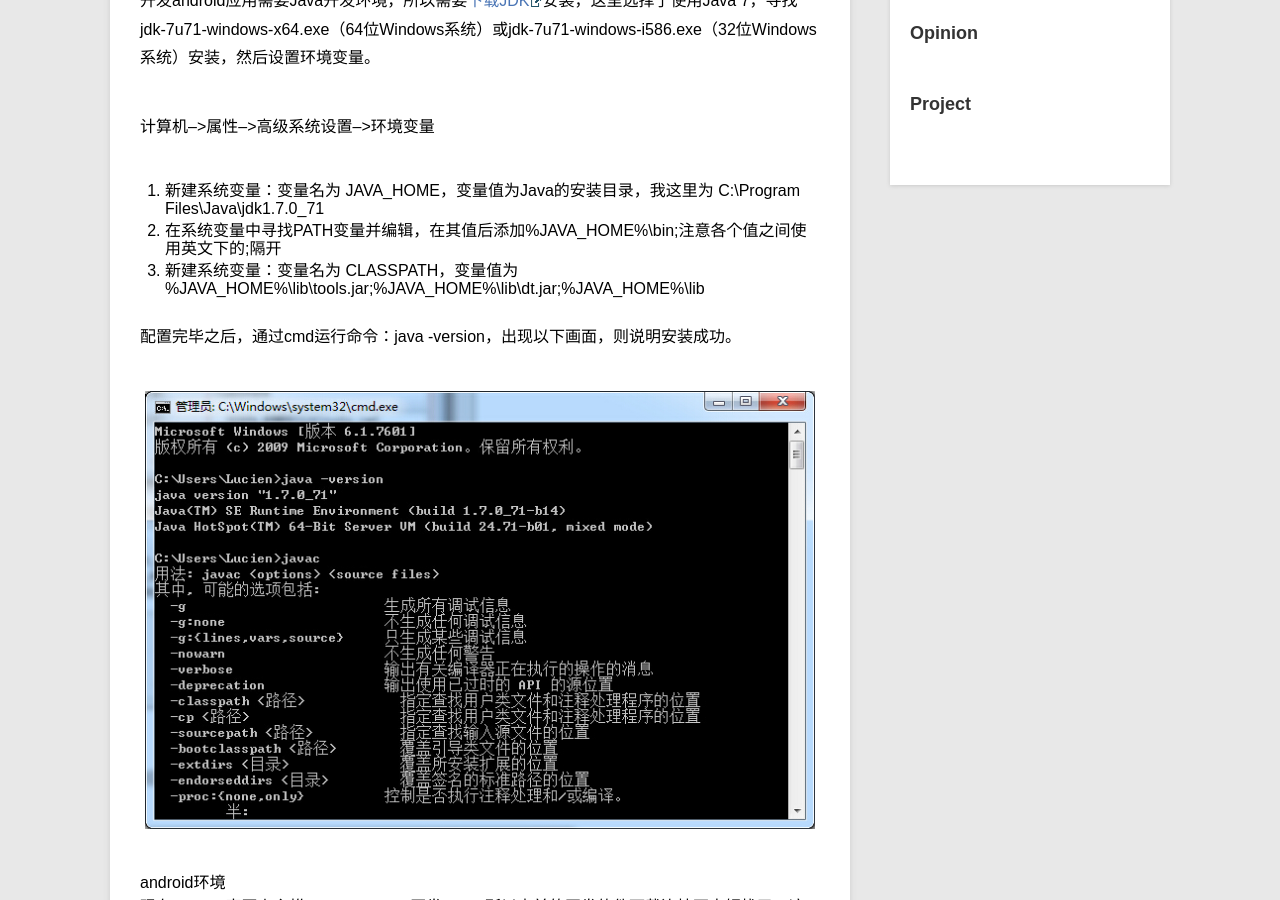
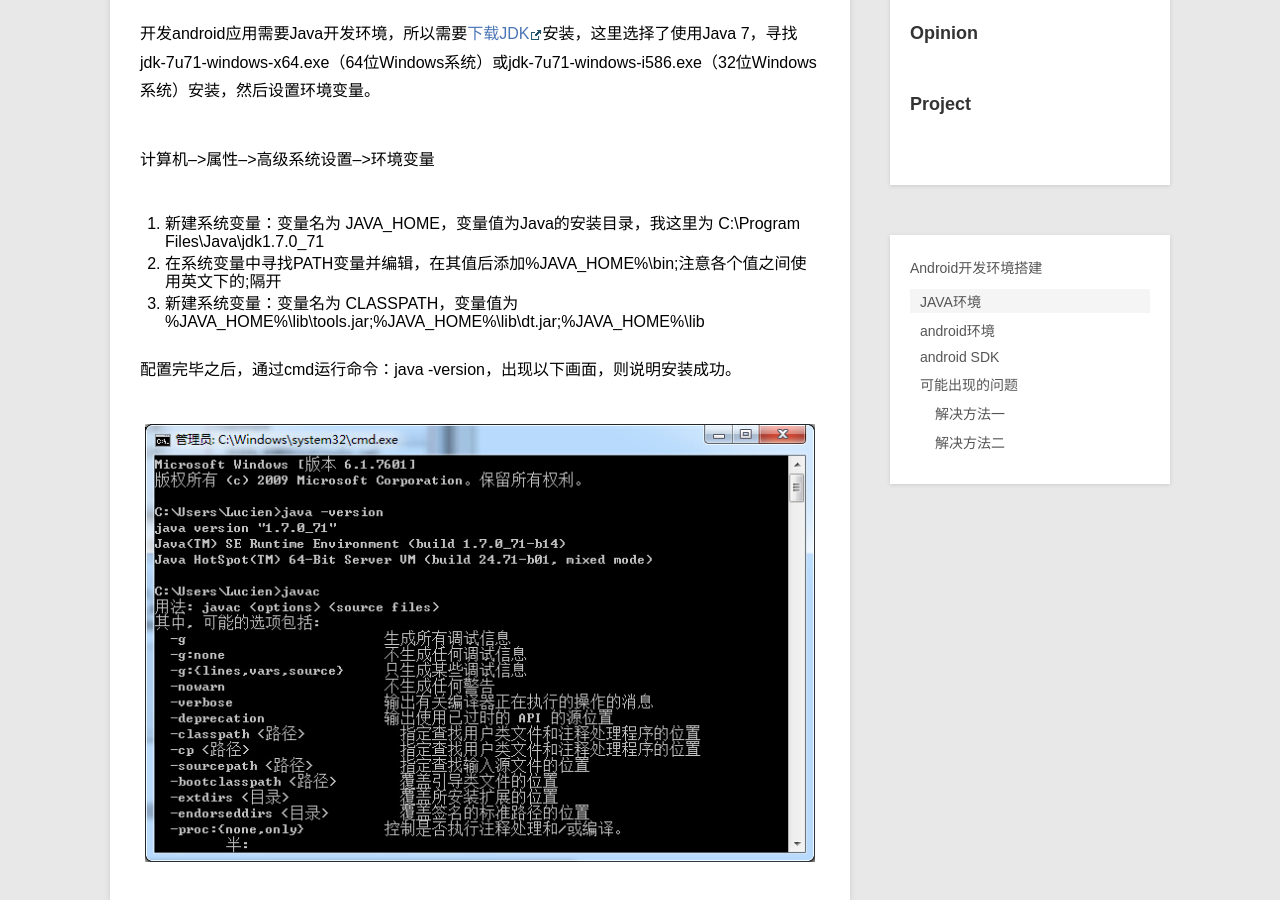
Before and after one commit to loveqingyatou/loveqingyatou.github.io, a Jekyll site: the page built from _posts/blog/2015-4-14-android-development-environment.md, in a window 1280 px wide and 900 px high, scrolled down 390 px. Built offline with Jekyll 4.4.1, drawn with Linux system fonts in a browser that asks for light colours; Markdown is read by kramdown in place of the engine named in the settings.

Commit message:
android environment modify

```diff
--- a/_posts/blog/2015-4-14-android-development-environment.md
+++ b/_posts/blog/2015-4-14-android-development-environment.md
@@ -7,7 +7,7 @@
 
 现在[android开发官网][2]主推Android Studio来开发android应用程序，但是之前广泛使用的是Eclipse，所以还是使用Eclipse来搭建环境吧。
 
-# JAVA环境 #
+## JAVA环境 ##
 开发android应用需要Java开发环境，所以需要[下载JDK][3]安装，这里选择了使用Java 7，寻找jdk-7u71-windows-x64.exe（64位Windows系统）或jdk-7u71-windows-i586.exe（32位Windows系统）安装，然后设置环境变量。
 
 计算机-->属性-->高级系统设置-->环境变量
@@ -23,7 +23,7 @@
 ![Java version](/images/android-env/javaenv.jpg)
 
 
-# android环境 #
+## android环境 ##
 现在android官网上主推Android Studio开发IDE，所以之前的开发软件下载连接不太好找了，这里指的是adt-bundle-windows压缩包系列，里面包含了android的SDK和eclipse，解压即可使用，比较方便，下载的话可以在迅雷直接新建下载链接http://dl.google.com/android/adt/adt-bundle-windows-x86-20140702.zip或者http://dl.google.com/android/adt/adt-bundle-windows-x86_64-20140702.zip即可，分别为32位和64位操作系统。
 
 这里下载了adt-bundle-windows-x86-20140702，直接解压，这里我解压到了E盘。解压后文件夹目录结构为
@@ -36,21 +36,21 @@
 这里说明一下ANDROID_SDK_HOME系统变量的作用，在创建管理AVD的时候，开发者创建的虚拟设备保存在%ANDROID_SDK_HOME%\.android路径下，如果不设置则默认保存在C盘的系统用户中，可能会占用较大的空间。
 
 
-# android SDK #
+## android SDK ##
 打开adt-bundle-windows-x86-20140702文件夹中的eclipse并启动，设置工作空间。eclipse界面左上角已经包括了android的工具按钮，如下图所示。
 
 ![Eclipse](/images/android-env/eclipse.png)
 
 点击左侧的小机器人按钮，启动Android SDK Manager，下载相应的SDK或工具。打开右侧的小机器人按钮Android Virtual Device Manager创建模拟器。
 
-# 可能出现的问题 #
+## 可能出现的问题 ##
 由于我们是中国特色主义和谐社会，所以机器人这么暴力的东西还是抵御在长城的外围比较好，但是我们这群人可就遭殃了，还让不让人好好的玩机器人了，这就是出现的问题，看下图。
 
 ![Eclipse](/images/android-env/problem.jpg)
 
 我要下载android开发的工具，但是竟然不能访问http://dl-ssl.google.com网站，导致无法下载。谢谢和谐社会。
 
-## 解决方法一 ##
+### 解决方法一 ###
 1. 访问http://tool.chinaz.com/  站长工具网站。
 2. 选择超级ping。
 
@@ -64,7 +64,7 @@
 5. 将74.125.129.93 dl-ssl.google.com写入到C:\Windows\System32\drivers\etc的hosts文件。
 6. 重新打开Android SDK Manager开始下载。
 
-## 解决方法二 ##
+### 解决方法二 ###
 如果方法一不行，则可以试试这个。
 
 1. 启动 Android SDK Manager ，打开主界面，依次选择「Tools」、「Options...」，弹出『Android SDK Manager - Settings』窗口；
```
